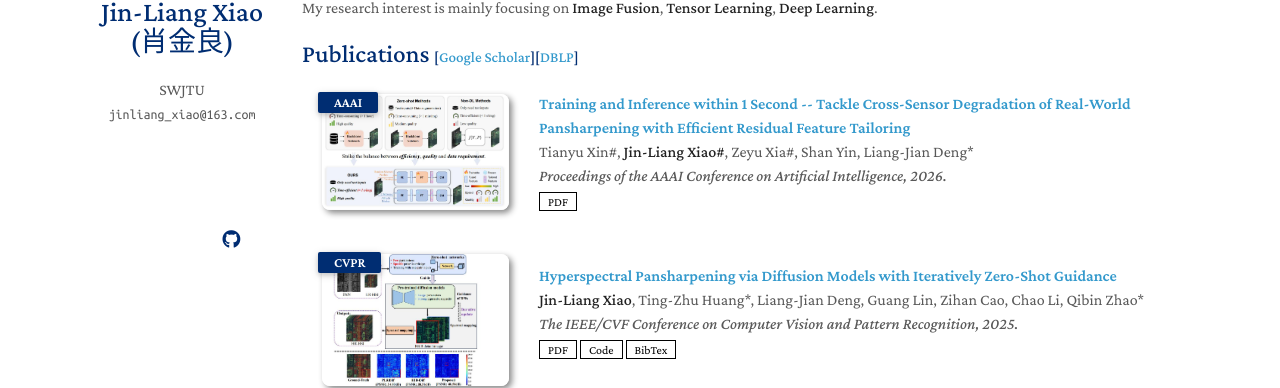
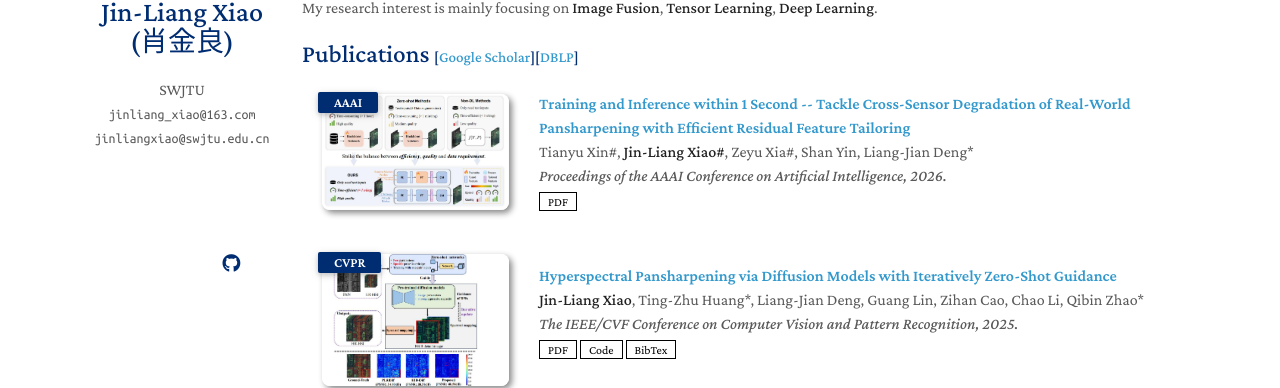
Before and after one commit to Jin-liangXiao/Jin-liangXiao.github.io, a Jekyll site: the page built from index.md, in a window 1280 px wide. Shown: the part 341-729 px from the top of the page. Built offline with Jekyll 4.4.1, drawn with Linux system fonts in a browser that asks for light colours; nearby versions of some CDN libraries; a style sheet for code colours, icons or effects is not loaded; our own code applies the rules of GitHub Pages for plain Markdown files.

Commit message:
Update _config.yml

```diff
--- a/_config.yml
+++ b/_config.yml
@@ -3,7 +3,8 @@ title: Jin-Liang Xiao<br>(肖金良)
 position:
 affiliation: SWJTU
 affiliation_link: https://www.swjtu.edu.cn/
-email: jinliang_xiao@163.com
+email: jinliang_xiao@163.com<br>jinliangxiao@swjtu.edu.cn
+
 
 # Search Engine Optimization (SEO)
 keywords: Jin-Liang Xiao, Jin-Liang Xiao, Jin-Liang Xiao, Jin-Liang Xiao
```
